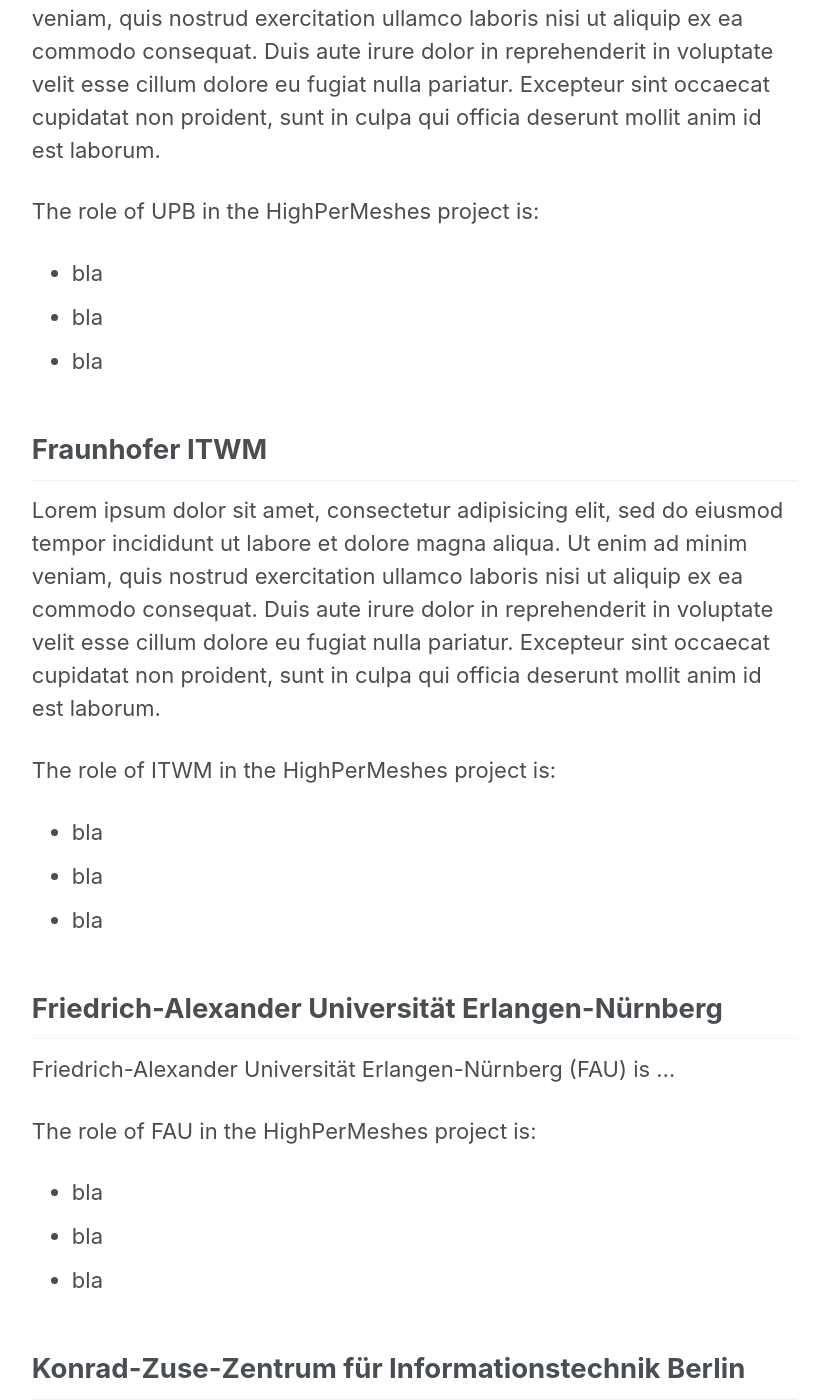
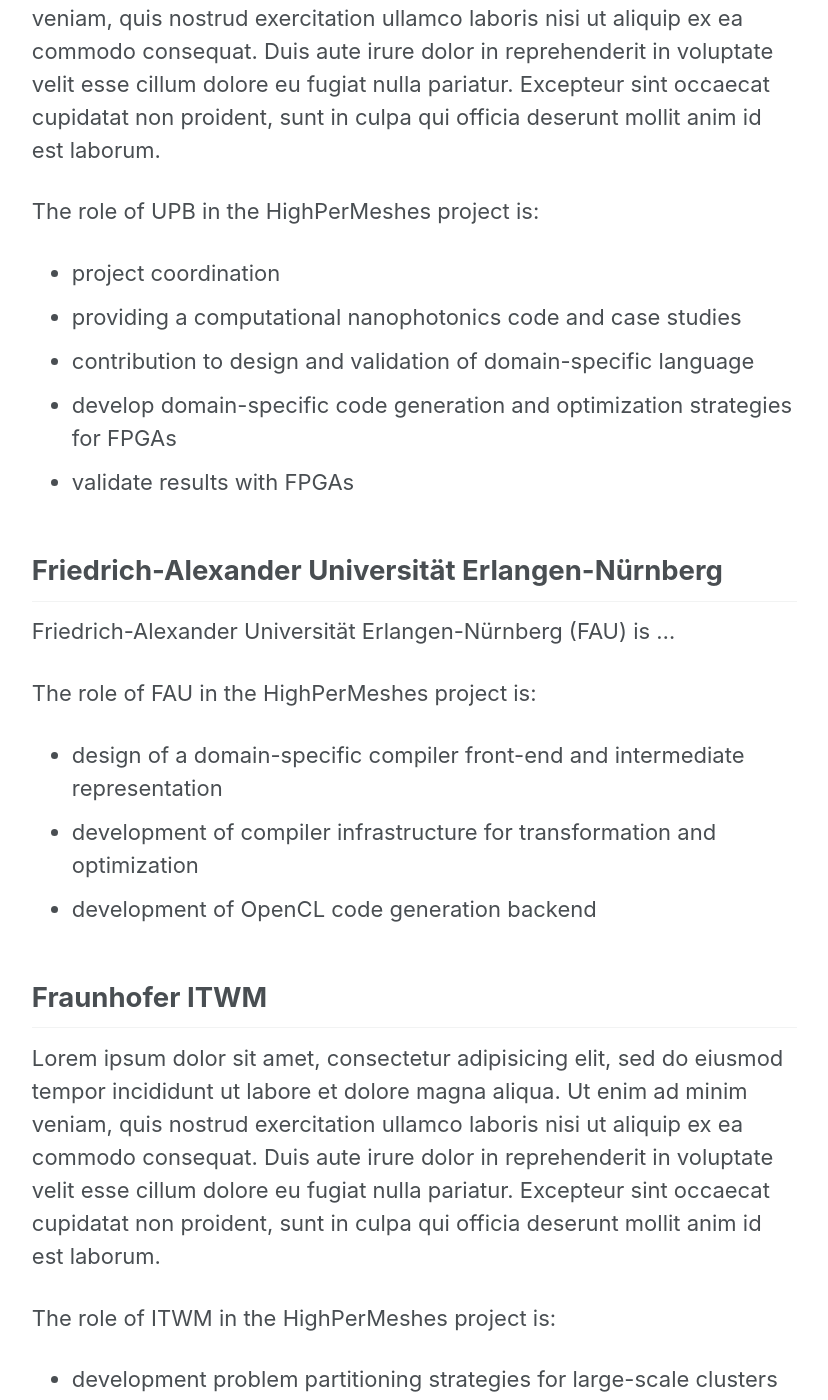
Before and after one commit to HighPerMeshes/highpermeshes.github.io, a Jekyll site: the page built from _pages/consortium.md, in a window 1280 px wide and 1400 px high, scrolled down 680 px. Shown: the whole window, without its empty margins (252-1080 px from the left). Built offline with Jekyll 4.4.1, drawn with Linux system fonts in a browser that asks for light colours; some of the changed text lies outside the part shown.

Commit message:
More boilerplate text

```diff
--- a/_config.yml
+++ b/_config.yml
@@ -233,6 +233,13 @@ compress_html:
 
 # Defaults
 defaults:
+  # _pages
+  - scope:
+      path: ""
+      type: pages
+    values:
+      layout: single
+      author_profile: false
   # _posts
   - scope:
       path: ""
@@ -244,10 +251,3 @@ defaults:
       comments: # true
       share: true
       related: true
-  # _pages
-  - scope:
-      path: "_pages"
-      type: pages
-    values:
-      layout: single
-      author_profile: false
--- a/_pages/consortium.md
+++ b/_pages/consortium.md
@@ -6,8 +6,8 @@ permalink: /consortium/
 The HighPerMeshes consortium is formed by four German institutions and one associated project partner:
 
 * [Paderborn University](#upb)
+* [Friedrich-Alexander Universität Erlangen-Nürnberg](#fau)
 * [Fraunhofer ITWM](#itwm)
-* [Friedrich-Alexander Universität Erlangen-Nürnberg](#fau)
 * [Konrad-Zuse-Zentrum für Informationstechnik Berlin](#zib)
 * [Computer Simulation Technology](#cst)
 
@@ -17,9 +17,22 @@ The HighPerMeshes consortium is formed by four German institutions and one assoc
 Lorem ipsum dolor sit amet, consectetur adipisicing elit, sed do eiusmod tempor incididunt ut labore et dolore magna aliqua. Ut enim ad minim veniam, quis nostrud exercitation ullamco laboris nisi ut aliquip ex ea commodo consequat. Duis aute irure dolor in reprehenderit in voluptate velit esse cillum dolore eu fugiat nulla pariatur. Excepteur sint occaecat cupidatat non proident, sunt in culpa qui officia deserunt mollit anim id est laborum.
 
 The role of UPB in the HighPerMeshes project is:
-* bla
-* bla
-* bla
+* project coordination
+* providing a computational nanophotonics code and case studies
+* contribution to design and validation of domain-specific language
+* develop domain-specific code generation and optimization strategies for FPGAs
+* validate results with FPGAs
+
+
+<a name="fau"></a>
+## Friedrich-Alexander Universität Erlangen-Nürnberg ##
+
+Friedrich-Alexander Universität Erlangen-Nürnberg (FAU) is ...
+
+The role of FAU in the HighPerMeshes project is:
+* design of a domain-specific compiler front-end and intermediate representation
+* development of compiler infrastructure for transformation and optimization
+* development of OpenCL code generation backend
 
 
 <a name="itwm"></a>
@@ -28,19 +41,10 @@ The role of UPB in the HighPerMeshes project is:
 Lorem ipsum dolor sit amet, consectetur adipisicing elit, sed do eiusmod tempor incididunt ut labore et dolore magna aliqua. Ut enim ad minim veniam, quis nostrud exercitation ullamco laboris nisi ut aliquip ex ea commodo consequat. Duis aute irure dolor in reprehenderit in voluptate velit esse cillum dolore eu fugiat nulla pariatur. Excepteur sint occaecat cupidatat non proident, sunt in culpa qui officia deserunt mollit anim id est laborum.
 
 The role of ITWM in the HighPerMeshes project is:
-* bla
-* bla
-* bla
-
-<a name="fau"></a>
-## Friedrich-Alexander Universität Erlangen-Nürnberg ##
-
-Friedrich-Alexander Universität Erlangen-Nürnberg (FAU) is ...
-
-The role of FAU in the HighPerMeshes project is:
-* bla
-* bla
-* bla
+* development problem partitioning strategies for large-scale clusters
+* providing task models for load balancing within a compute node and within the cluster
+* development of code transformations for communication and synchronization
+* commercial exploitation of results
 
 <a name="zib"></a>
 ## Konrad-Zuse-Zentrum für Informationstechnik Berlin ##
@@ -50,17 +54,18 @@ The Zuse Institute Berlin (ZIB) is a non-university research institute of the St
 The Computer Science Dept. "Parallel and Distributed Systems" carries out research on scalable, fault-tolerant and distributed algorithms as well as the development of algorithms for heterogeneous many-core systems.
 
 The role of ZIB in the HighPerMeshes project is:
-* bla
-* bla
-* bla
-
+* providing the Kaskade FE toolbox reference code and case studies
+* contribution to design and validation of domain-specific language
+* develop domain-specific code generation and optimization strategies for Multi- and Manycores (Xeon, Xeon Phi) and GPU (OpenCL)
+* design of intermediate representation for communication and task offloading
+* validate results with Multi- and Manycores
 
 <a name="cst"></a>
-## Computer Simulation Technology Darmstadt (associated project partner) ##
+## Computer Simulation Technology AG (associated project partner) ##
 
 Computer Simulation Technology (CST) is ..
 
 The role of CST in the HighPerMeshes project is:
-* bla
-* bla
-* bla
+* contribute to definition of requirements for domain-specific language and compilation framework
+* provide insights into customer demand and technological developments
+* validation of results with CST Microwave Studio
```
Also changed, not shown: _pages/home.md (added, +18 -0 lines), index.md (deleted, +0 -7 lines), assets/images/Logo-BMBF.png (added), assets/images/Logo-CST.jpg (added), assets/images/Logo-FAU.png (added), assets/images/Logo-ITWM.png (added), assets/images/Logo-UPB.png (added), assets/images/Logo-ZIB.png (added).
